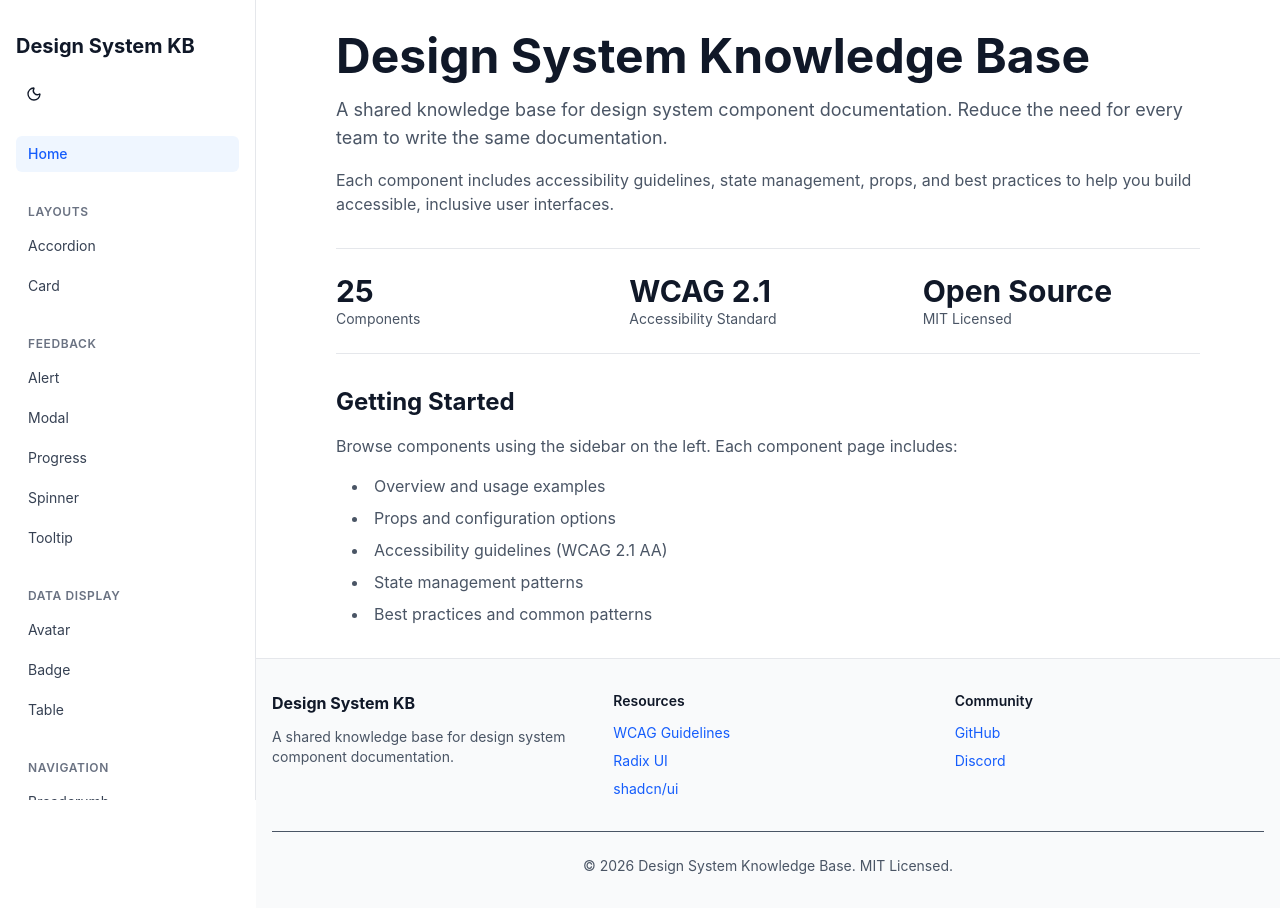
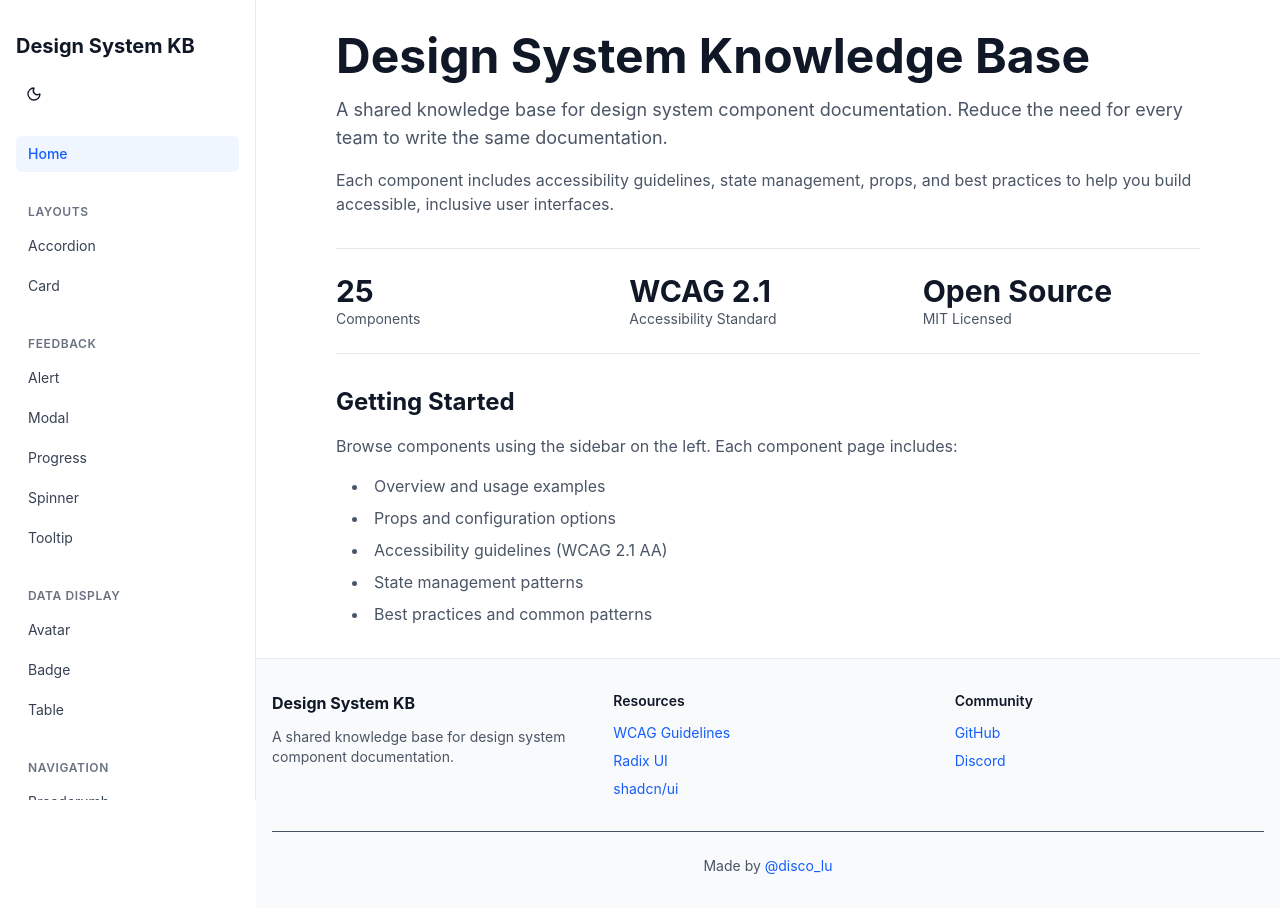
Before and after one commit to louriach/Common-design-system-documentation, a Next.js app: page / in a window 1280 px wide. Built offline with nearby package versions, Linux system fonts and the light colour scheme.

Commit message:
Add credit in footer

```diff
--- a/src/components/Footer.tsx
+++ b/src/components/Footer.tsx
@@ -71,7 +71,17 @@ export function Footer() {
           </div>
         </div>
         <div className="border-t pt-6 text-center text-sm text-gray-600 dark:text-gray-400">
-          <p>&copy; 2026 Design System Knowledge Base. MIT Licensed.</p>
+          <p>
+            Made by{" "}
+            <a
+              href="https://twitter.com/disco_lu"
+              className="text-blue-600 dark:text-blue-400 hover:underline"
+              target="_blank"
+              rel="noopener noreferrer"
+            >
+              @disco_lu
+            </a>
+          </p>
         </div>
       </div>
     </footer>
```
